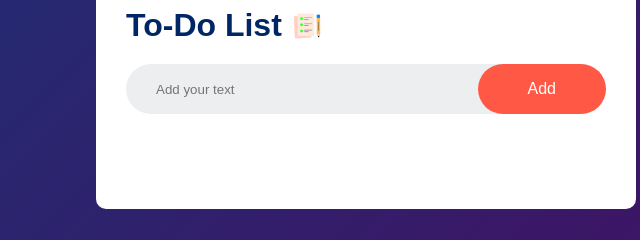
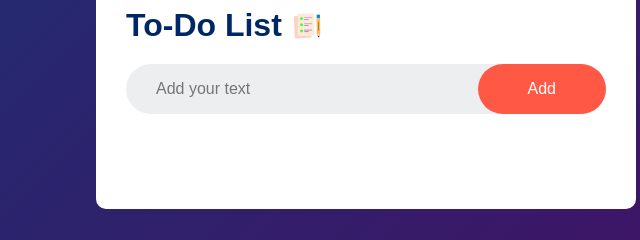
Before and after one commit to Amarkelo33/to-do-app, a plain HTML site: page index.html in a window 1280 px wide. Shown: the part 312-552 px from the top of the page, 274-914 px from the left. Drawn offline with Linux system fonts and the light colour scheme.

Commit message:
Fixed zoom in

```diff
--- a/style.css
+++ b/style.css
@@ -114,3 +114,17 @@ ul li span {
 ul li span:hover {
     background: #edeef0;
 }
+
+input[type="date"],
+input[type="datetime"],
+input[type="datetime-local"],
+input[type="email"],
+input[type="number"],
+input[type="password"],
+input[type="tel"],
+input[type="text"],
+input[type="time"]
+select:focus,
+textarea {
+font-size: 16px;
+}
```
